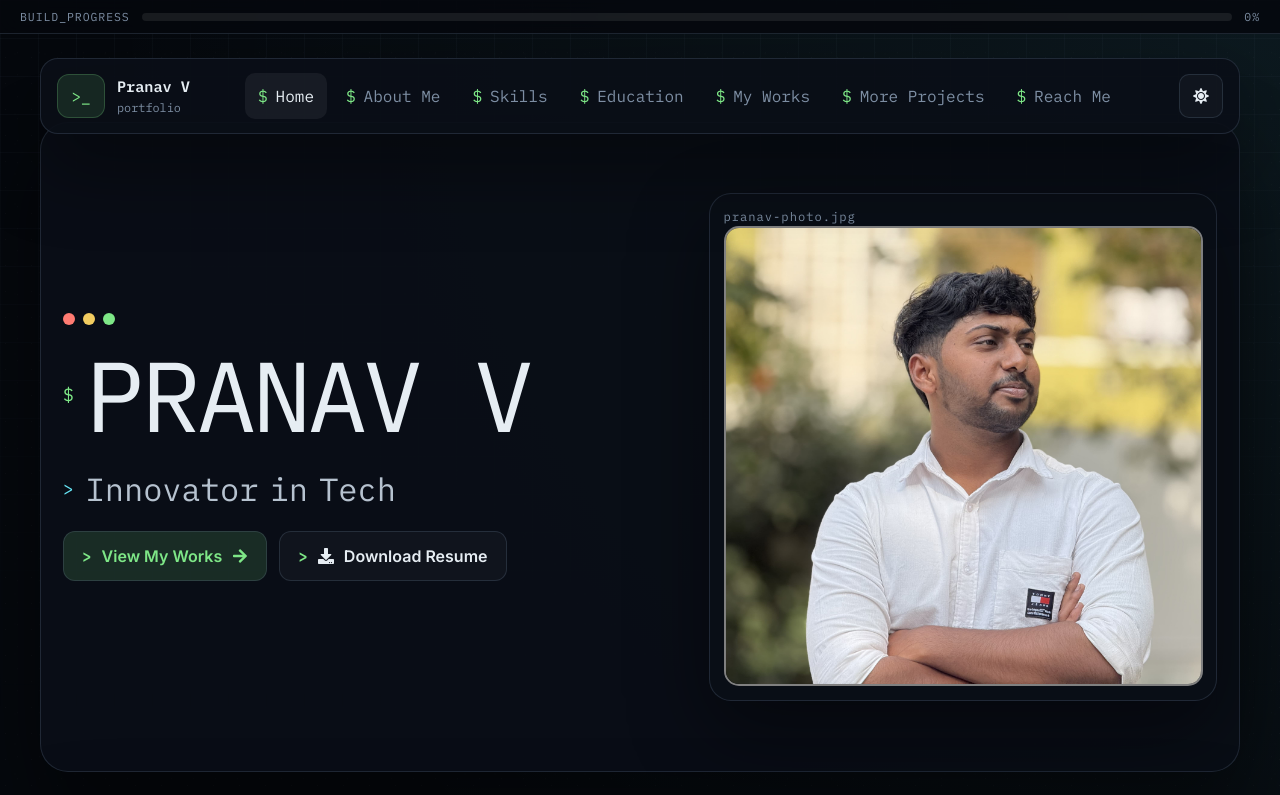
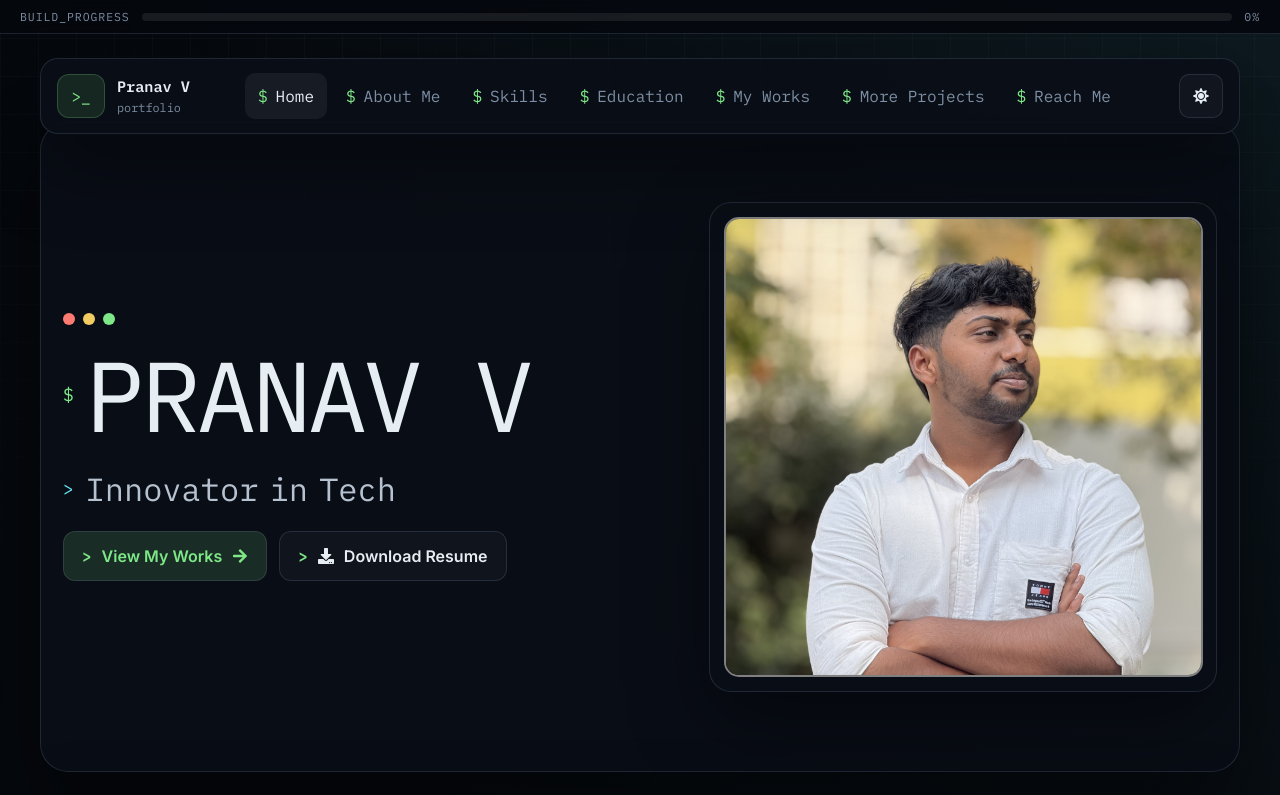
Before and after one commit to pranavv1210/Personal-Portfolio-Website, a React (Create React App) app: page / in a window 1280 px wide. Shown: the top 795 px of the page. Built offline with nearby package versions, Linux system fonts and the light colour scheme; the HTML template or start-up script is replaced by a standard one.

Commit message:
Remove hero photo filename label

```diff
--- a/src/App.js
+++ b/src/App.js
@@ -730,7 +730,6 @@ function App() {
               transition={{ duration: 0.5, delay: 0.15 }}
             >
               <div className="hero-profile-card terminal-panel">
-                <div className="terminal-meta">pranav-photo.jpg</div>
                 <TiltedCard
                   imageSrc={pranavPhoto}
                   altText="Pranav V"
```
